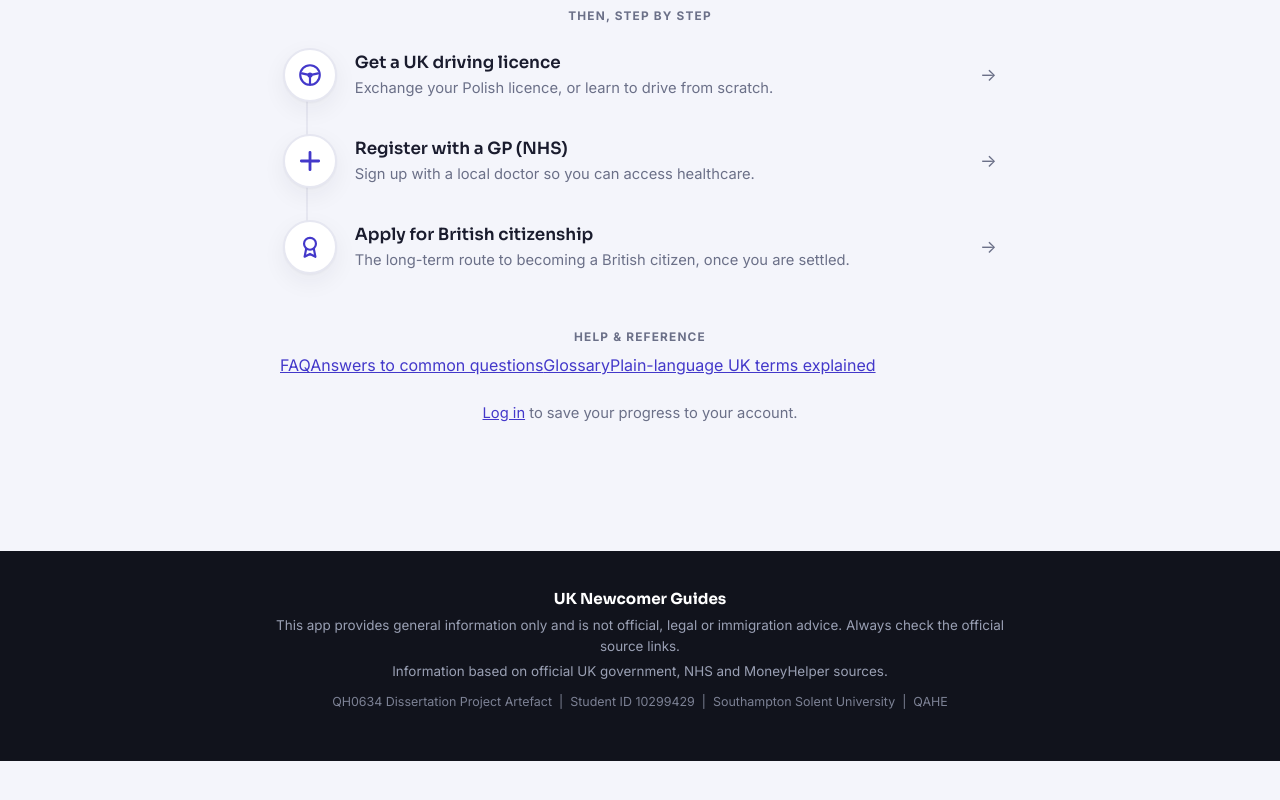
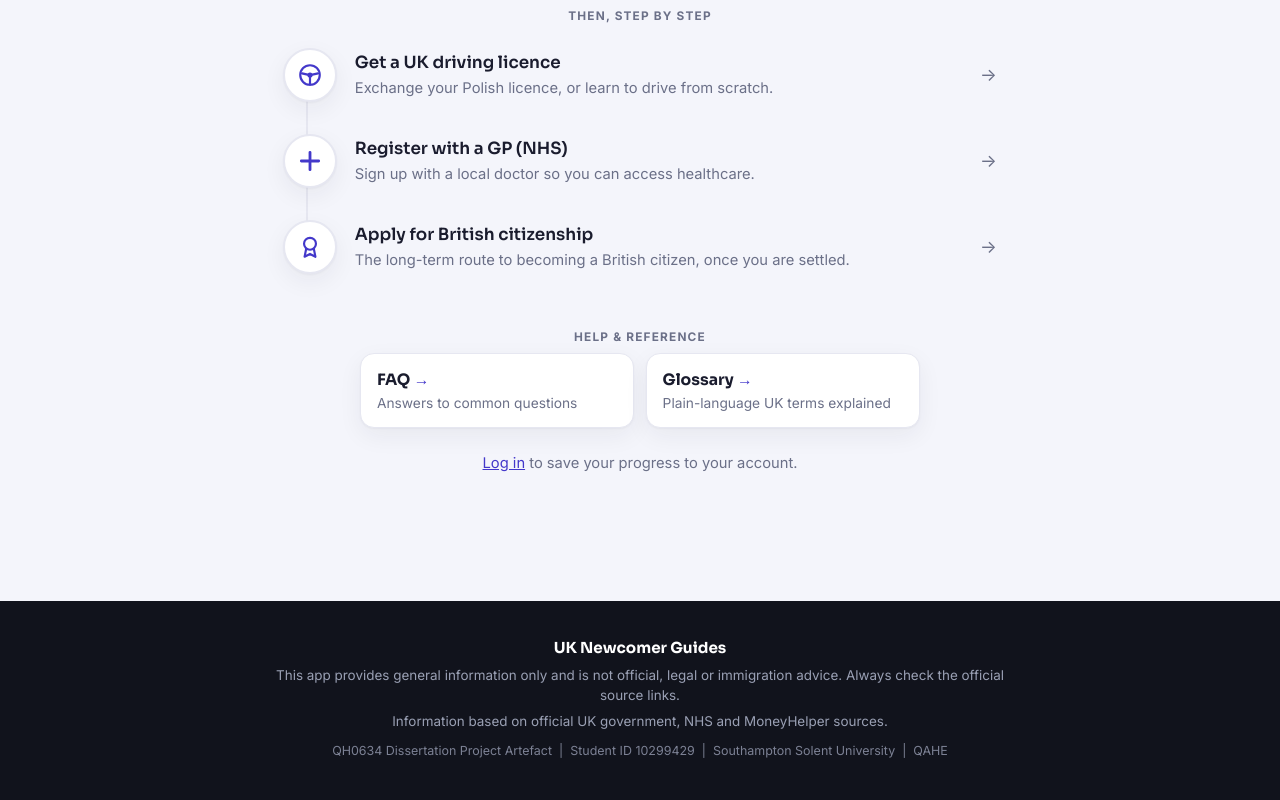
Before and after one commit to MacherzynskiDawid/uk-onboarding, a Next.js app: page / in a window 1280 px wide. Shown: the part 835-1635 px from the top of the page. Before the commit the page ends 1596 px from the top, so only its background shows below. Built offline with nearby package versions, Linux system fonts and the light colour scheme; no server answers.

Commit message:
css file updated

```diff
--- a/app/globals.css
+++ b/app/globals.css
@@ -414,3 +414,14 @@ header.site .brand { color: #ffffff; font-weight: 700; font-size: 1.4rem; text-d
   box-shadow:0 4px 12px rgba(67,56,202,.15)}
 .guide-cta-title{display:block;font-size:1.15rem;font-weight:700;color:#4338ca;margin-bottom:6px}
 .guide-cta-sub{display:block;font-size:.9rem;color:#4b5563}
+
+/* ---- Help & reference cards (home) ---- */
+.help-links { margin-top: 0.5rem; }
+.help-grid {  display: grid;  grid-template-columns: repeat(2, minmax(0, 1fr));gap: 0.7rem;  max-width: 560px;  margin: 0 auto;}
+.help-card {  display: flex;  flex-direction: column;  gap: 0.15rem;  background: var(--surface);  border: 1px solid var(--line);  border-radius: var(--radius);padding: 0.85rem 1rem;  box-shadow: var(--shadow);  text-decoration: none;  transition: border-color .15s ease, box-shadow .15s ease;}
+.help-card:hover,
+.help-card:focus-visible {  border-color: var(--brand);  box-shadow: 0 0 0 2px var(--brand-soft);  outline: none;}
+.help-card-title {  font-family: "Sora", "Inter", sans-serif; font-weight: 700;  font-size: 0.98rem;  color: var(--ink);}
+.help-card-title::after {  content: " →" / "";   /* alt-text "" keeps screen readers quiet */color: var(--brand);}
+.help-card-desc {  color: var(--muted);  font-size: 0.86rem;  line-height: 1.35;}
+@media (max-width: 480px) {.help-grid { grid-template-columns: 1fr; }}
--- a/package.json
+++ b/package.json
@@ -5,7 +5,8 @@
   "scripts": {
     "dev": "next dev",
     "build": "next build",
-    "start": "next start"
+    "start": "next start",
+    "check:markers": "node scripts/validate-markers.mjs"
   },
   "dependencies": {
     "firebase": "^12",
```
